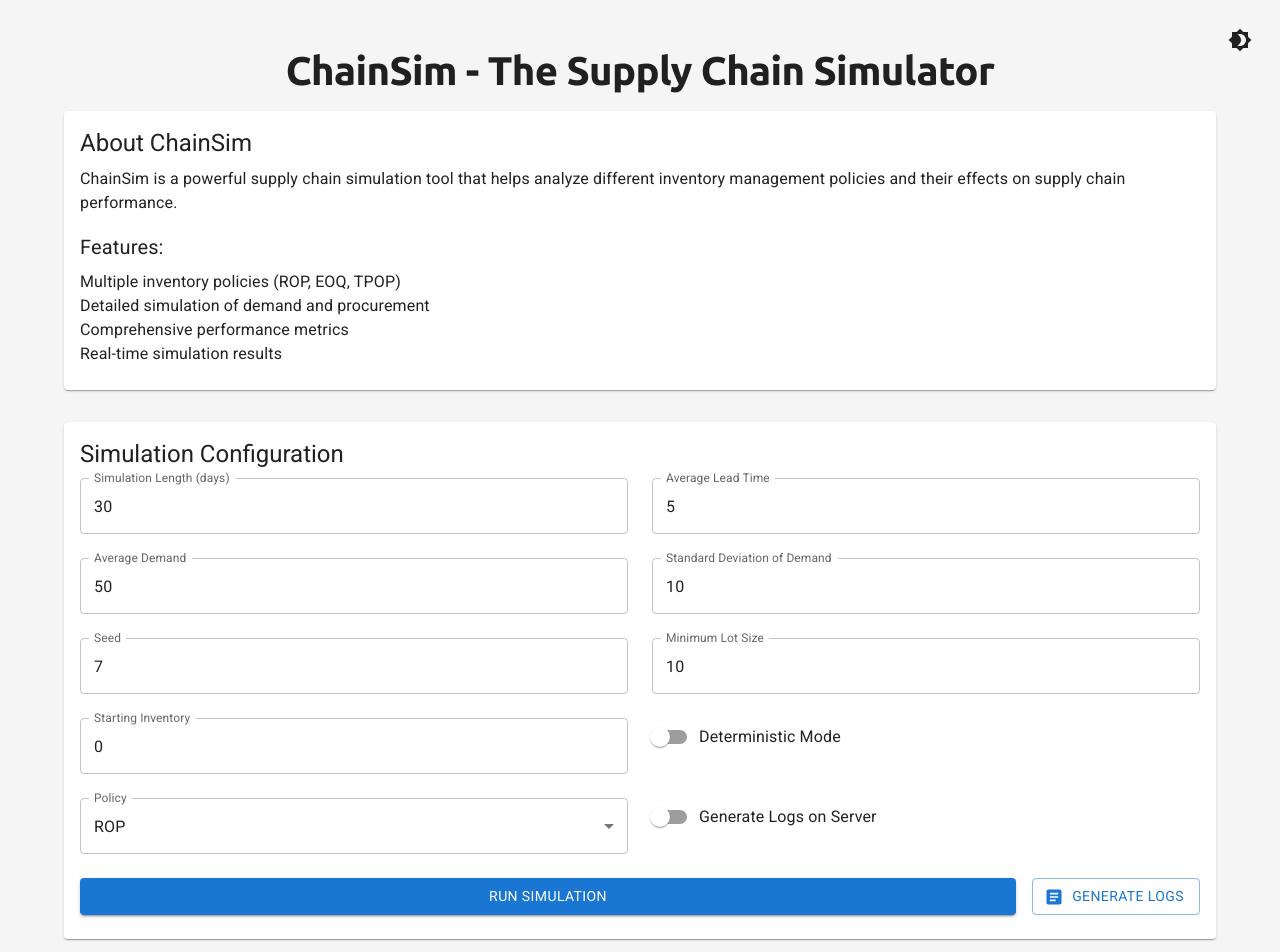
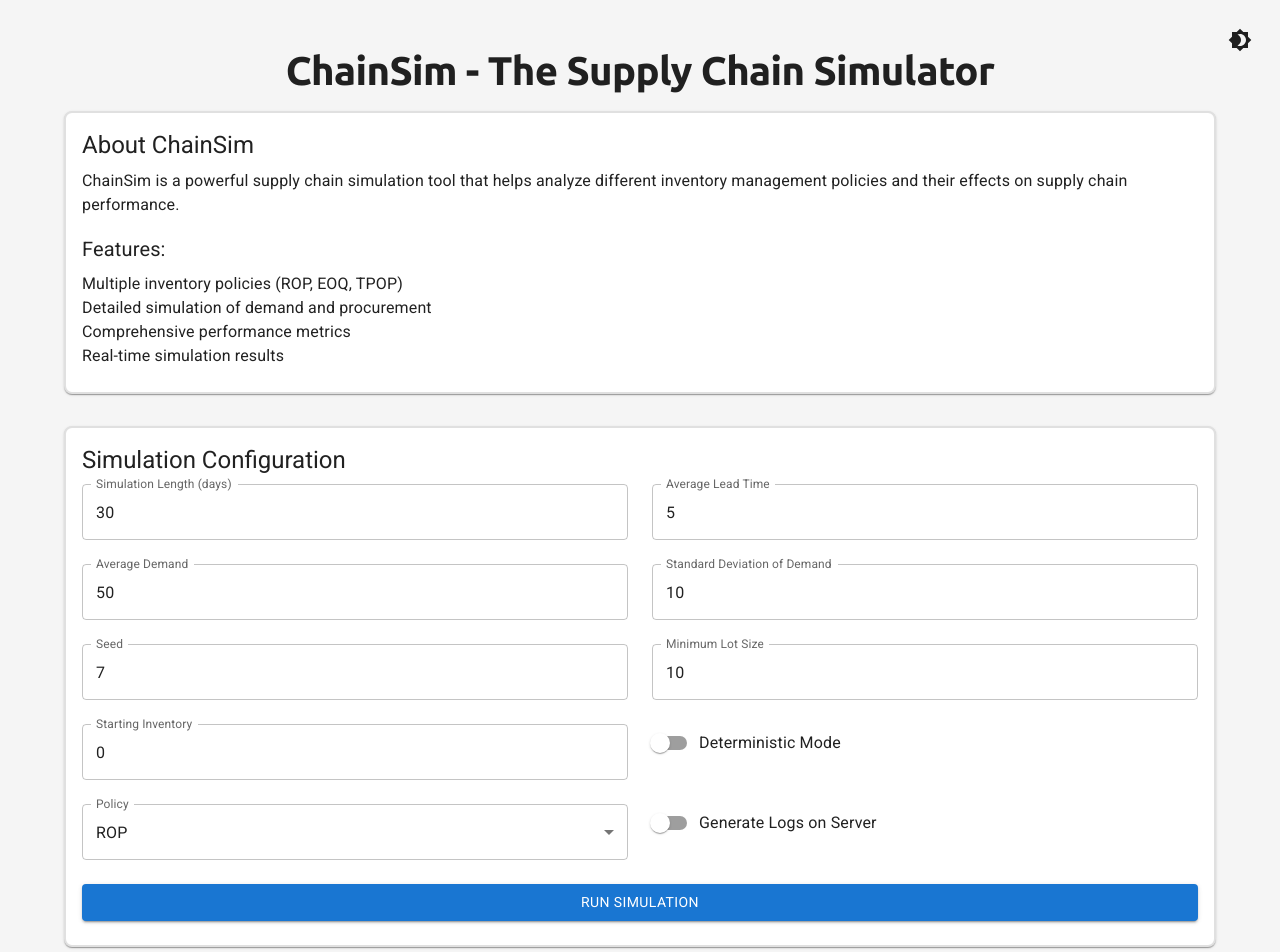
Before and after one commit to qazi0/chainSim, a Next.js app in the folder chainsim-ui/: page / in a window 1280 px wide. Shown: the top 952 px of the page. Built offline with nearby package versions, Linux system fonts and the light colour scheme.

Commit message:
remove redundant Generate Logs button, add hover effects

```diff
--- a/chainsim-ui/src/pages/index.tsx
+++ b/chainsim-ui/src/pages/index.tsx
@@ -510,7 +510,16 @@ export default function Home() {
                     </Typography>
 
                     {/* Description */}
-                    <Card sx={{ mb: 4 }}>
+                    <Card sx={{
+                        mb: 4,
+                        border: theme => `2px solid ${theme.palette.mode === 'dark' ? '#333' : '#e0e0e0'}`,
+                        borderRadius: 2,
+                        transition: 'all 0.3s ease',
+                        '&:hover': {
+                            transform: 'translateY(-2px)',
+                            boxShadow: theme => theme.palette.mode === 'dark' ? '0 8px 16px rgba(0,0,0,0.4)' : '0 8px 16px rgba(0,0,0,0.1)',
+                        }
+                    }}>
                         <CardContent>
                             <Typography variant="h5" gutterBottom>
                                 About ChainSim
@@ -541,7 +550,16 @@ export default function Home() {
                     </Card>
 
                     {/* Configuration Form */}
-                    <Card sx={{ mb: 4 }}>
+                    <Card sx={{
+                        mb: 4,
+                        border: theme => `2px solid ${theme.palette.mode === 'dark' ? '#333' : '#e0e0e0'}`,
+                        borderRadius: 2,
+                        transition: 'all 0.3s ease',
+                        '&:hover': {
+                            transform: 'translateY(-2px)',
+                            boxShadow: theme => theme.palette.mode === 'dark' ? '0 8px 16px rgba(0,0,0,0.4)' : '0 8px 16px rgba(0,0,0,0.1)',
+                        }
+                    }}>
                         <CardContent>
                             <Typography variant="h5" gutterBottom>
                                 Simulation Configuration
@@ -687,7 +705,6 @@ export default function Home() {
                                 </Grid>
 
                                 <Grid item xs={12}>
-                                    <Box sx={{ display: 'flex', gap: 2 }}>
                                     <Button
                                         variant="contained"
                                         color="primary"
@@ -695,20 +712,9 @@ export default function Home() {
                                         disabled={loading}
                                         fullWidth
                                         startIcon={loading && <CircularProgress size={20} color="inherit" />}
-                                            sx={{ flex: 1 }}
                                     >
                                         {loading ? 'Running Simulation...' : 'Run Simulation'}
                                     </Button>
-                                        <Button
-                                            variant="outlined"
-                                            color="primary"
-                                            onClick={runSimulation}
-                                            disabled={loading}
-                                            startIcon={<ArticleIcon />}
-                                        >
-                                            Generate Logs
-                                        </Button>
-                                    </Box>
                                 </Grid>
                             </Grid>
                         </CardContent>
@@ -735,7 +741,17 @@ export default function Home() {
 
                     {result && (
                         <>
-                            <Card sx={{ mb: 4, p: 2 }}>
+                            <Card sx={{
+                                mb: 4,
+                                p: 2,
+                                border: theme => `2px solid ${theme.palette.mode === 'dark' ? '#333' : '#e0e0e0'}`,
+                                borderRadius: 2,
+                                transition: 'all 0.3s ease',
+                                '&:hover': {
+                                    transform: 'translateY(-2px)',
+                                    boxShadow: theme => theme.palette.mode === 'dark' ? '0 8px 16px rgba(0,0,0,0.4)' : '0 8px 16px rgba(0,0,0,0.1)',
+                                }
+                            }}>
                                 <CardContent sx={{ p: 3 }}>
                                     <Box sx={{ display: 'flex', justifyContent: 'space-between', alignItems: 'center', mb: 2 }}>
                                         <Typography variant="h5">
@@ -869,7 +885,16 @@ export default function Home() {
                             </Card>
 
                             {/* Analysis section - place this right after the graphs card */}
-                            <Card sx={{ mb: 4 }}>
+                            <Card sx={{
+                                mb: 4,
+                                border: theme => `2px solid ${theme.palette.mode === 'dark' ? '#333' : '#e0e0e0'}`,
+                                borderRadius: 2,
+                                transition: 'all 0.3s ease',
+                                '&:hover': {
+                                    transform: 'translateY(-2px)',
+                                    boxShadow: theme => theme.palette.mode === 'dark' ? '0 8px 16px rgba(0,0,0,0.4)' : '0 8px 16px rgba(0,0,0,0.1)',
+                                }
+                            }}>
                                 <CardContent>
                                     <Typography variant="h5" gutterBottom>
                                         Simulation Analysis Report
@@ -898,7 +923,15 @@ export default function Home() {
                             </Card>
 
                             {/* Existing table view */}
-                            <Card>
+                            <Card sx={{
+                                border: theme => `2px solid ${theme.palette.mode === 'dark' ? '#333' : '#e0e0e0'}`,
+                                borderRadius: 2,
+                                transition: 'all 0.3s ease',
+                                '&:hover': {
+                                    transform: 'translateY(-2px)',
+                                    boxShadow: theme => theme.palette.mode === 'dark' ? '0 8px 16px rgba(0,0,0,0.4)' : '0 8px 16px rgba(0,0,0,0.1)',
+                                }
+                            }}>
                                 <CardContent>
                                     <Typography variant="h5" gutterBottom>
                                         Detailed Results Table
```
Lines whose indentation alone changed are shown as unchanged.
